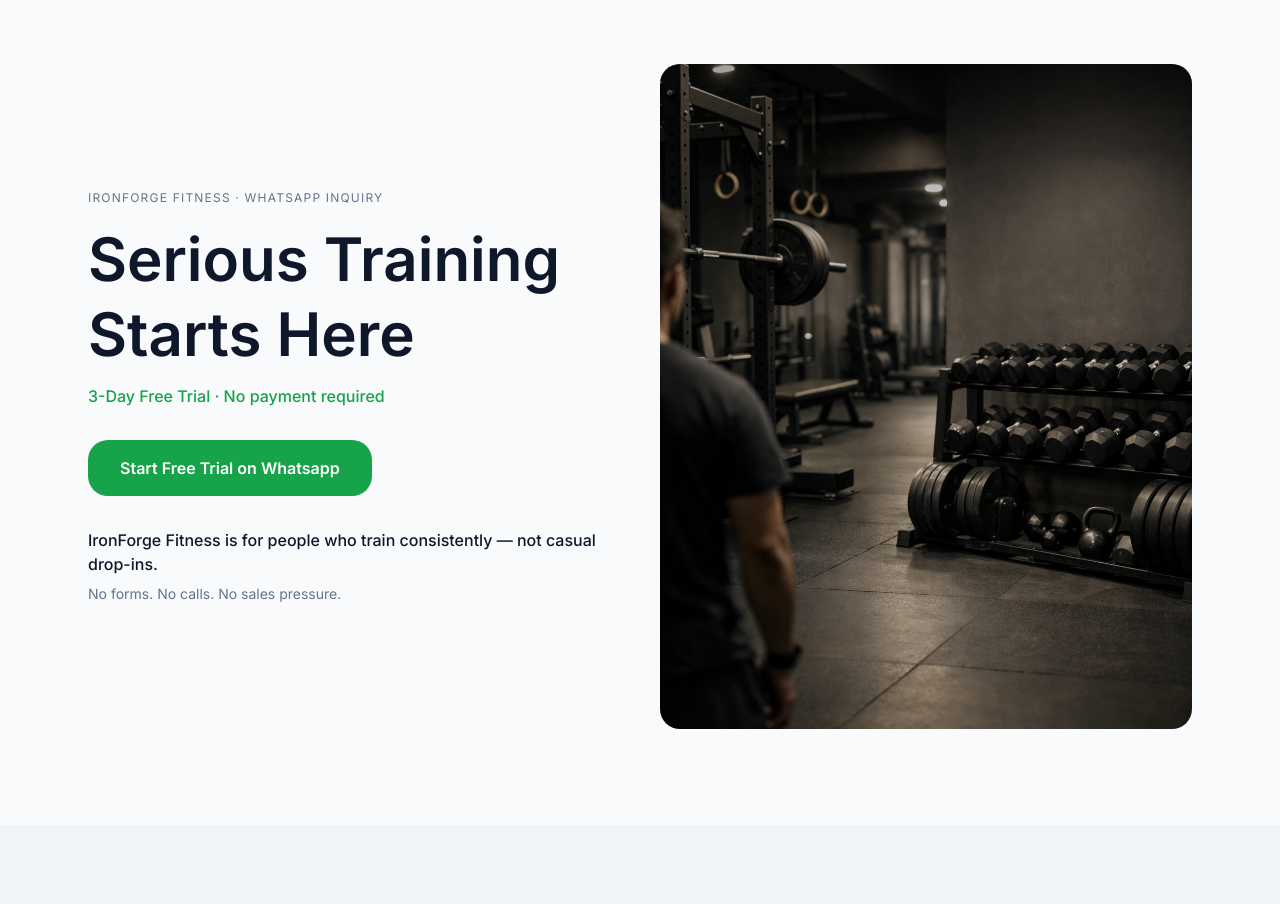
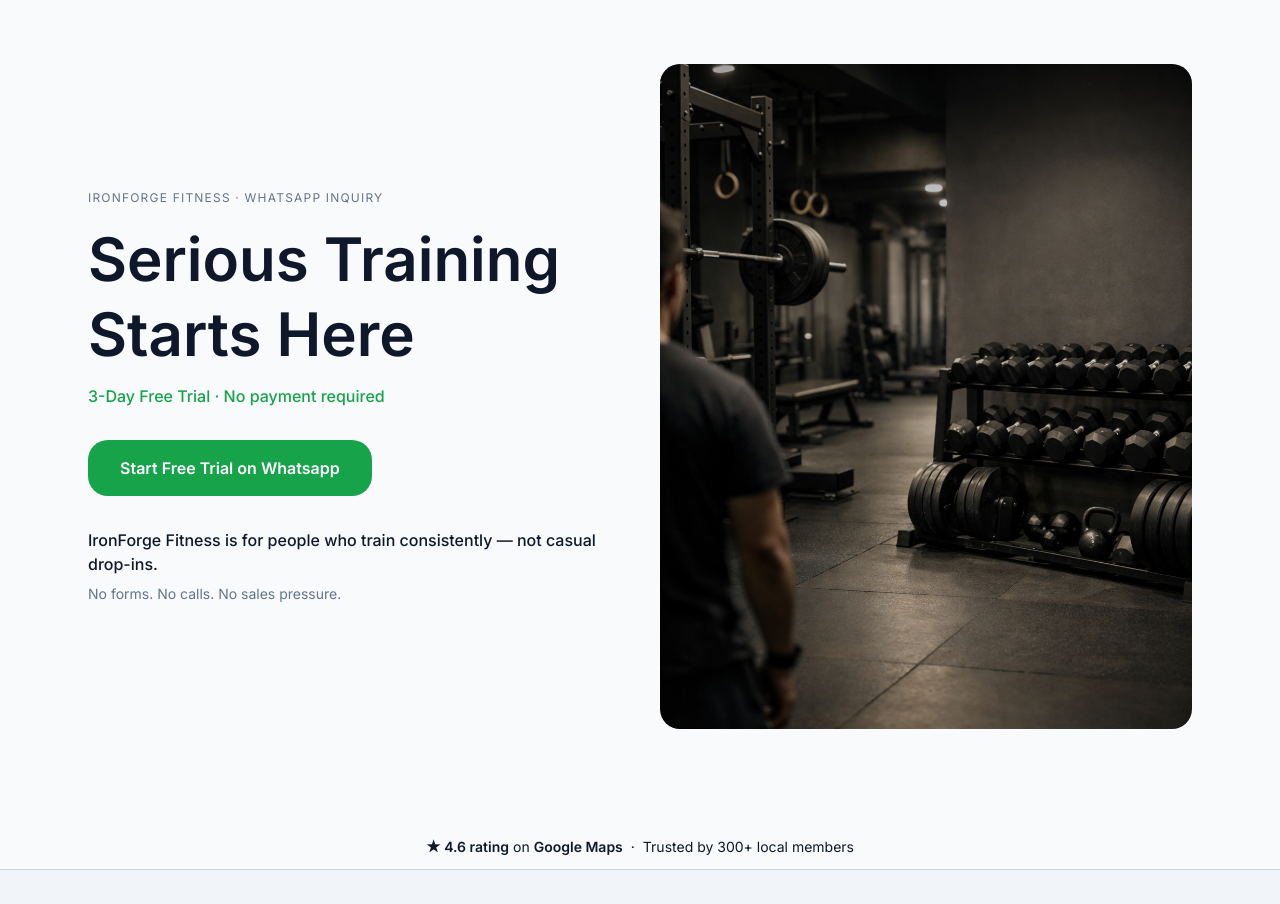
Before and after one commit to shubham30034/wo-inqaury, a Next.js app: page / in a window 1280 px wide. Shown: the top 904 px of the page. Built offline with nearby package versions, Linux system fonts and the light colour scheme; no server answers.

Commit message:
google review strip added

```diff
--- /dev/null
+++ b/src/app/components/TrustStrip.jsx
@@ -0,0 +1,27 @@
+export default function TrustStrip() {
+  return (
+    <div
+      className="border-b"
+      style={{
+        borderColor: "var(--border)",
+        background: "var(--surface-page)",
+      }}
+    >
+      <div className="mx-auto max-w-6xl px-4 sm:px-6 py-3">
+        <p className="text-xs sm:text-sm text-center">
+          <span className="font-semibold text-foreground">
+            ★ 4.6 rating
+          </span>
+          <span className="mx-1 text-muted-foreground">on</span>
+          <span className="font-semibold text-foreground">
+            Google Maps
+          </span>
+          <span className="mx-2 text-muted-foreground">·</span>
+          <span className="text-muted-foreground">
+            Trusted by 300+ local members
+          </span>
+        </p>
+      </div>
+    </div>
+  );
+}
--- a/src/app/page.jsx
+++ b/src/app/page.jsx
@@ -8,16 +8,18 @@ import PhotoSection from "./components/PhotoSection";
 import GoogleReviews from "./components/GoogleReviews";
 import WhoThisIsFor from "./components/WhoThisIsFor";
 import Header from "./components/Header";
+import TrustStrip from "./components/TrustStrip";
 
 export default function Home() {
   return (
     <main className="bg-background text-foreground">
-      {/* <Header/> */}
+
       <Hero />
+      <TrustStrip/>
       <Offer />
       <WhoThisIsFor />
+      <Goals />
       <GoogleReviews />
-      <Goals />
       <PhotoSection />
       <Location />
       <Footer />
```
